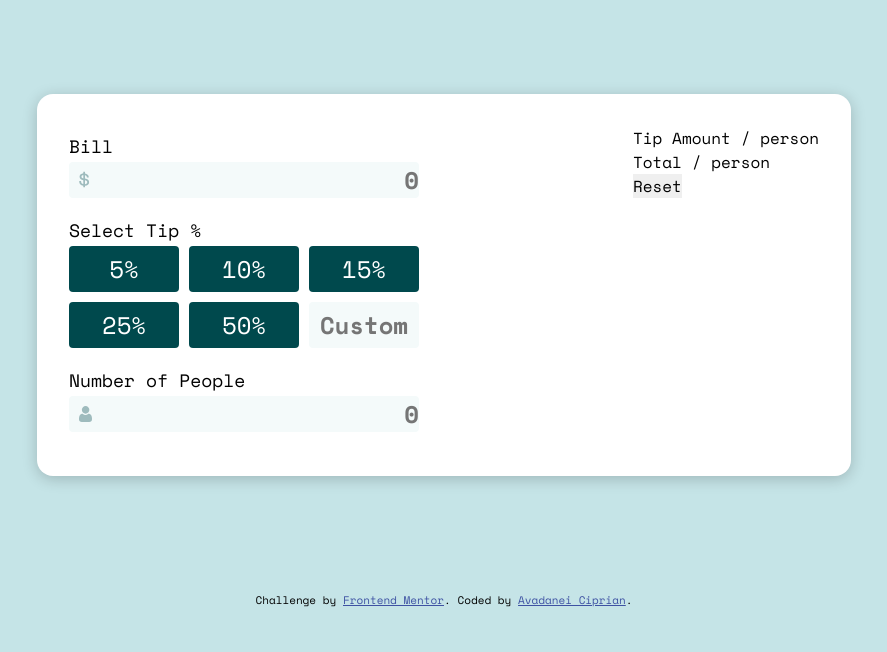
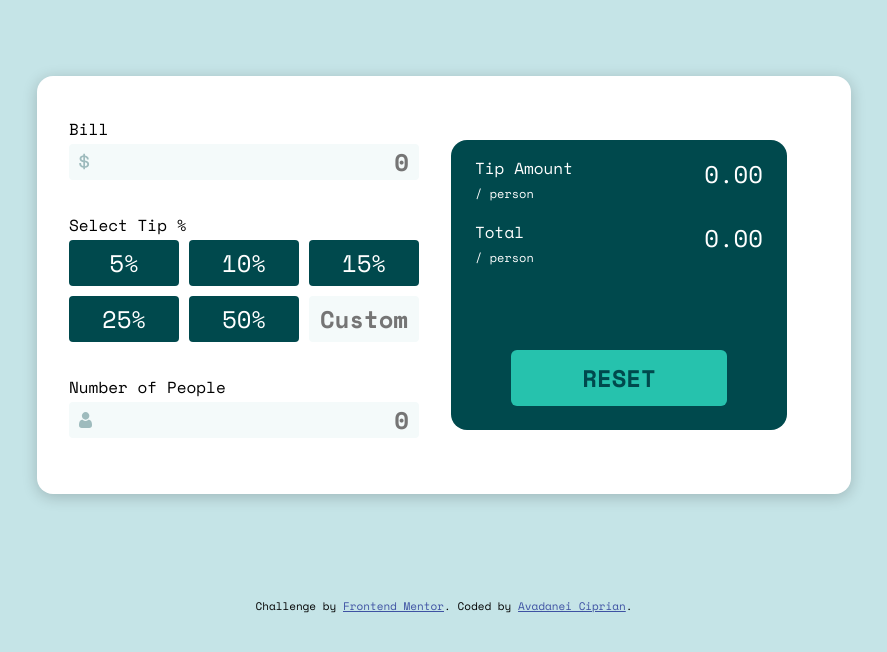
Before and after one commit to ACiprian-Dev/Tip-Calculator, a plain HTML site: page index.html in a window 1280 px wide. Shown: the part 134-786 px from the top of the page, without its empty margins (196-1083 px from the left). Drawn offline with nearby package versions, Linux system fonts and the light colour scheme.

Commit message:
Done, almost all

```diff
--- a/index.html
+++ b/index.html
@@ -76,15 +76,23 @@
     </form>
 
     <section class="results">
-      <div class="total">
-        Tip Amount
-        / person
+      <div class="amountGroup">
+        <div class="amount">
+          <div class="amountText">
+            <h3>Tip Amount</h3>
+            <span>/ person</span>
+          </div>
+          <h2 id="tipText">0.00</h2>
+        </div>
+        <div class="amount">
+          <div class="amountText">
+            <h3>Total</h3>
+            <span>/ person</span>
+          </div>
+          <h2 id="totalText">0.00</h2>
+        </div>
       </div>
-      <div class="total">
-        Total
-        / person
-      </div>
-      <button>Reset</button>
+      <h2 id="button">Reset</h2>
     </section>
   </main>
 
--- a/script.js
+++ b/script.js
@@ -1,25 +1,23 @@
 function app() {
-    let bill, people, tip, totalPerPerson, tipPerPerson;
+    let bill, people, tip, totalPerPerson, tipPerPerson, totalText, tipText;
     bill = parseInt(document.querySelector("#bill").value);
 
     people = parseInt(document.querySelector("#people").value);
 
     tip = parseInt(document.querySelector("input[name=tip]:checked").value);
 
+    totalText = document.querySelector('#totalText');
+    tipText = document.querySelector('#tipText');
+
     if (document.querySelector("#tip6").checked === true) {
         tip = parseInt(customButton.value);
     }
 
-
-    console.log("Tip", tip);
-    console.log("Bill", bill);
-    console.log("People", people);
-
     totalPerPerson = (bill + bill * tip / 100) / people;
     tipPerPerson = bill * tip / 100 / people
 
-    console.log("Total", totalPerPerson);
-    console.log("tipPerPerson", tipPerPerson);
+    totalText.innerHTML = totalPerPerson;
+    tipText.innerHTML = tipPerPerson;
 }
 
 let customButton = document.querySelector("#custom");
@@ -27,3 +25,8 @@ customButton.onclick = () => {
     document.querySelector("#tip6").checked = true;
     app();
 }
+
+let resetButton = document.querySelector("#button");
+resetButton.onclick = () => {
+    document.querySelector("form").reset();
+}
--- a/style.css
+++ b/style.css
@@ -24,9 +24,15 @@ input[type=number] {
   -moz-appearance: textfield;
   background: hsl(189, 41%, 97%);
   text-align: right;
-  width: 350px;
+  width: 340px;
   border-radius: 4px;
   font-weight: bold;
+  padding-right: 10px;
+}
+
+input[type=number]:focus {
+    /* box-shadow: 0 0 6px #9DE8DF; */
+    outline: #9DE8DF 2px solid
 }
 
 body {
@@ -79,8 +85,16 @@ input[type="radio"] {
     grid-template-columns: 1fr 1fr 1fr;
 }
 
-label {
-    font-size: 18px;
+label, h3 {
+    font-size: 16px;
+}
+
+span {
+    font-size: 12px;
+}
+
+h2 {
+    font-size: 24px;
 }
 
 .radioContainer label {
@@ -99,14 +113,30 @@ label {
 
 
 @media only screen and (max-width: 768px) {
+
+    body {
+        height: 120vh;
+    }
+
     main {
         flex-direction: column;
+        min-width: initial;
+        padding: 0;
+    }
+
+    form {
+        align-items: center;
+    }
+
+    .radioContainer {
+        grid-template-columns: 1fr 1fr;
     }
 }
 
+
 .container {
     width: fit-content;
-    margin-bottom: .5em;
+    margin-bottom: 1em;
 }
 
 .radiobtn {
@@ -120,6 +150,7 @@ label {
     height: 46px;
     border-radius: 4px;
     text-align: center;
+    padding-right: 0;
 }
 
 #custom:focus {
@@ -150,3 +181,42 @@ input[type="radio"]:checked + label {
     bottom: 10px;
     left: 10px;
 }
+
+.results {
+    width: -webkit-fill-available;
+    width: -moz-available;
+    margin: 2em;
+    display: flex;
+    flex-direction: column;
+    justify-content: space-between;
+    background: hsl(183, 100%, 15%);
+    color: #fff;
+    border-radius: 16px;
+}
+
+.amountGroup {
+    padding: 0 1.5em 1.5em 1.5em;
+}
+
+.amount {
+    display: flex;
+    justify-content: space-between;
+    padding-top: 1em;
+}
+
+#button {
+    text-align: center;
+    background-color: #26C2AD;
+    cursor: pointer;
+    padding: 10px 60px;
+    margin: 0 2.5em;
+    text-transform: uppercase;
+    font-weight: bold;
+    color:hsl(183, 100%, 15%);
+    border-radius: 6px;
+    margin-bottom: 1em;
+}
+
+#button:hover {
+    background-color: #9DE8DF;
+}
```
